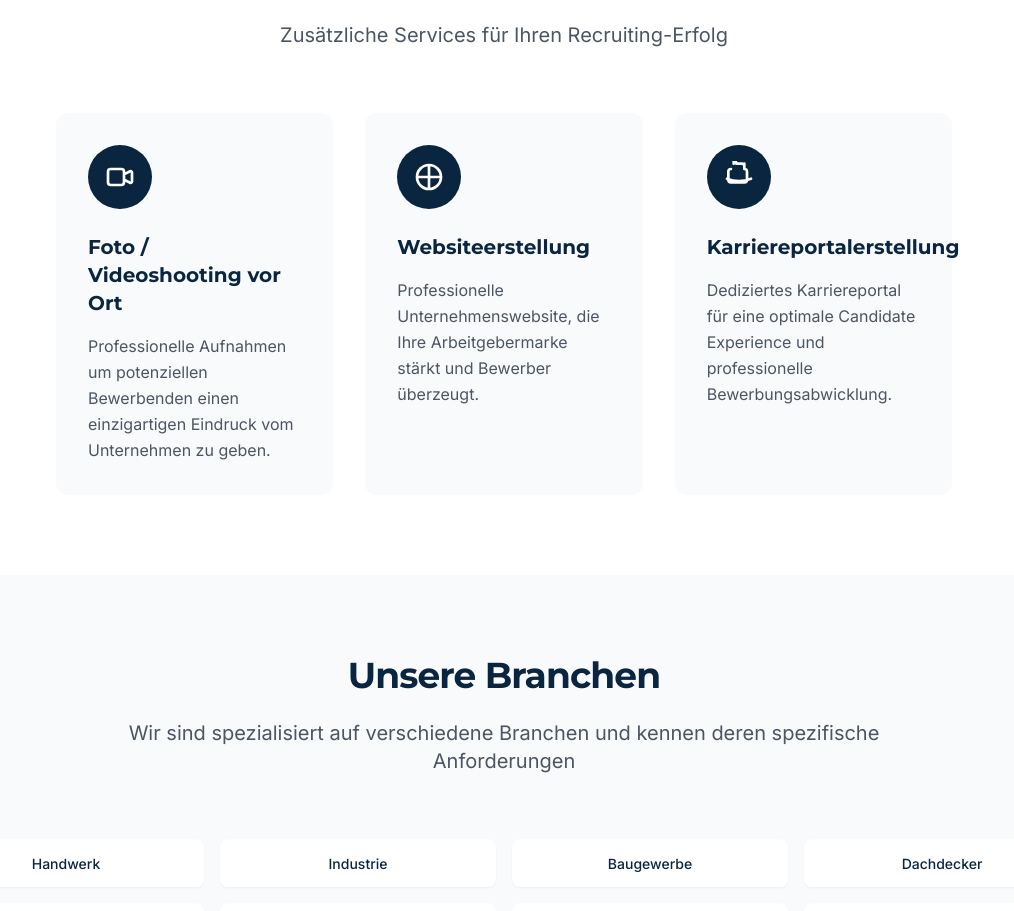
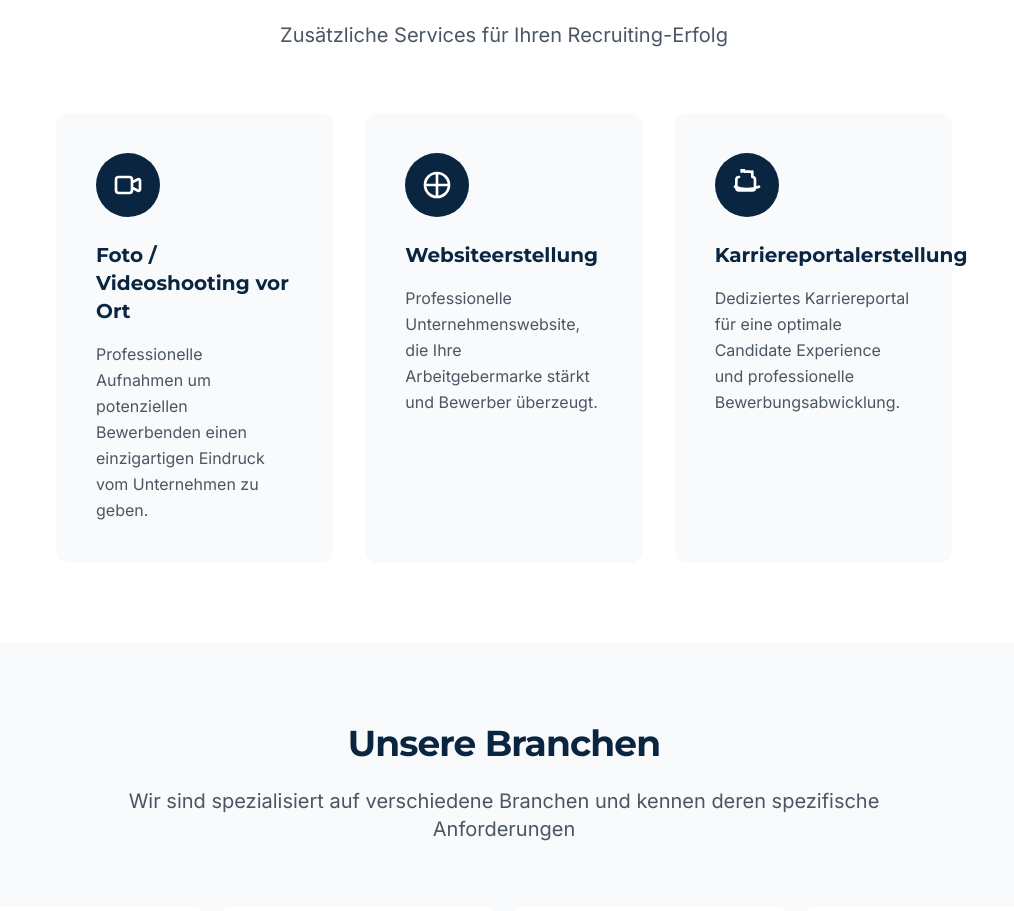
Before and after one commit to tillpirnay/hirehelden, a Next.js app: page /angebot in a window 1280 px wide. Shown: the part 1887-2798 px from the top of the page, without its empty margins (136-1150 px from the left). Built offline with nearby package versions, Linux system fonts and the light colour scheme.

Commit message:
Improve layout of 'Weitere Leistungen' section - wider boxes for better text display

```diff
--- a/app/angebot/page.tsx
+++ b/app/angebot/page.tsx
@@ -202,7 +202,7 @@ export default function InvestitionPage() {
               </p>
             </div>
 
-            <div className="grid md:grid-cols-3 gap-8">
+            <div className="grid md:grid-cols-2 lg:grid-cols-3 gap-8">
               {[
                 {
                   title: 'Foto / Videoshooting vor Ort',
@@ -232,12 +232,12 @@ export default function InvestitionPage() {
                   )
                 }
               ].map((service, index) => (
-                <div key={index} className="bg-gray-50 rounded-xl p-8 hover:shadow-lg transition-shadow duration-300">
+                <div key={index} className="bg-gray-50 rounded-xl p-10 hover:shadow-lg transition-shadow duration-300 min-h-[280px] flex flex-col">
                   <div className="w-16 h-16 bg-[#0A2540] text-white rounded-full flex items-center justify-center mb-6">
                     {service.icon}
                   </div>
                   <h3 className="text-xl font-bold text-[#0A2540] mb-4">{service.title}</h3>
-                  <p className="text-gray-600 leading-relaxed">{service.description}</p>
+                  <p className="text-gray-600 leading-relaxed flex-grow">{service.description}</p>
                 </div>
               ))}
             </div>
```
